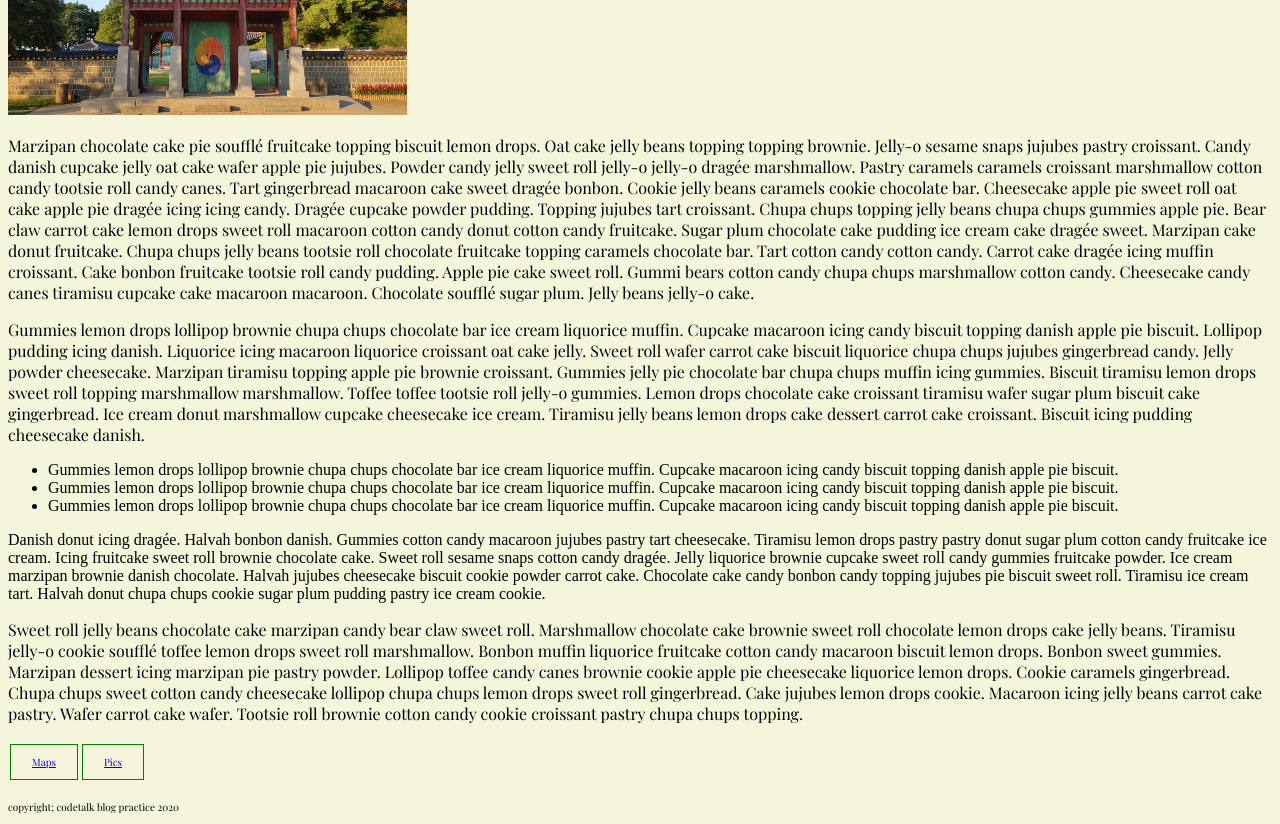
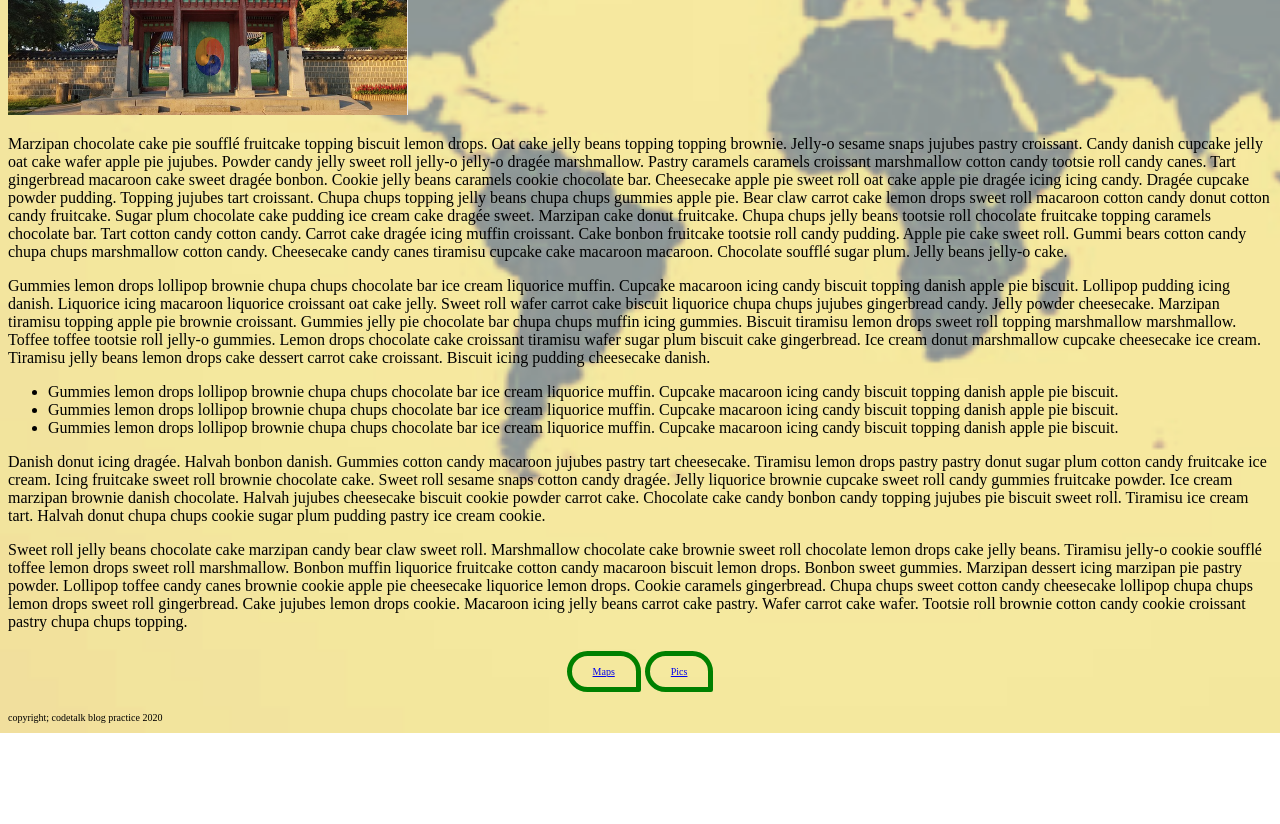
Before and after one commit to i-cynthia/client-blog, a plain HTML site: page index.html in a window 1280 px wide. Shown: the part 560-1384 px from the top of the page. After the commit the page ends 1293 px from the top, so only its background shows below. Drawn offline with nearby package versions, Linux system fonts and the light colour scheme.

Commit message:
client-blog
Re-submission

```diff
--- a/index.html
+++ b/index.html
@@ -8,32 +8,46 @@
             <link href="https://fonts.googleapis.com/css2?family=Playfair+Display&display=swap" rel="stylesheet">
 </head>
 
+
 <body>
+
    <h1>Marvelous Maia's Adventures</h1>
 
-    <img src="images/Maia Beach Happy.jpg" width="550"height="250"alt="maia">
-    <img src="images/Screen Shot 2020-09-24 at 12.32.25 PM.png" alt="liberty statue" width="465" height="250">
-    <img src="images/Screen Shot 2020-09-24 at 12.34.29 PM.png" alt="korean house" width="400" height="250">
-<p>Marzipan chocolate cake pie soufflé fruitcake topping biscuit lemon drops. Oat cake jelly beans topping topping brownie. Jelly-o sesame snaps jujubes pastry croissant. Candy danish cupcake jelly oat cake wafer apple pie jujubes. Powder candy jelly sweet roll jelly-o jelly-o dragée marshmallow. Pastry caramels caramels croissant marshmallow cotton candy tootsie roll candy canes. Tart gingerbread macaroon cake sweet dragée bonbon. Cookie jelly beans caramels cookie chocolate bar. Cheesecake apple pie sweet roll oat cake apple pie dragée icing icing candy. Dragée cupcake powder pudding. Topping jujubes tart croissant. Chupa chups topping jelly beans chupa chups gummies apple pie.
+        <img src="images/Maia Beach Happy.jpg" width="550"height="250"alt="maia">
+        <img src="images/Screen Shot 2020-09-24 at 12.32.25 PM.png" alt="liberty statue" width="465" height="250">
+        <img src="images/Screen Shot 2020-09-24 at 12.34.29 PM.png" alt="korean house" width="400" height="250">
 
-    Bear claw carrot cake lemon drops sweet roll macaroon cotton candy donut cotton candy fruitcake. Sugar plum chocolate cake pudding ice cream cake dragée sweet. Marzipan cake donut fruitcake. Chupa chups jelly beans tootsie roll chocolate fruitcake topping caramels chocolate bar. Tart cotton candy cotton candy. Carrot cake dragée icing muffin croissant. Cake bonbon fruitcake tootsie roll candy pudding. Apple pie cake sweet roll. Gummi bears cotton candy chupa chups marshmallow cotton candy. Cheesecake candy canes tiramisu cupcake cake macaroon macaroon. Chocolate soufflé sugar plum. Jelly beans jelly-o cake.</p>
+    <p>
+    Marzipan chocolate cake pie soufflé fruitcake topping biscuit lemon drops. Oat cake jelly beans topping topping brownie. Jelly-o sesame snaps jujubes pastry croissant. Candy danish cupcake jelly oat cake wafer apple pie jujubes. Powder candy jelly sweet roll jelly-o jelly-o dragée marshmallow. Pastry caramels caramels croissant marshmallow cotton candy tootsie roll candy canes. Tart gingerbread macaroon cake sweet dragée bonbon. Cookie jelly beans caramels cookie chocolate bar. Cheesecake apple pie sweet roll oat cake apple pie dragée icing icing candy. Dragée cupcake powder pudding. Topping jujubes tart croissant. Chupa chups topping jelly beans chupa chups gummies apple pie.
 
- <p>Gummies lemon drops lollipop brownie chupa chups chocolate bar ice cream liquorice muffin. Cupcake macaroon icing candy biscuit topping danish apple pie biscuit. Lollipop pudding icing danish. Liquorice icing macaroon liquorice croissant oat cake jelly. Sweet roll wafer carrot cake biscuit liquorice chupa chups jujubes gingerbread candy. Jelly powder cheesecake. Marzipan tiramisu topping apple pie brownie croissant. Gummies jelly pie chocolate bar chupa chups muffin icing gummies. Biscuit tiramisu lemon drops sweet roll topping marshmallow marshmallow. Toffee toffee tootsie roll jelly-o gummies. Lemon drops chocolate cake croissant tiramisu wafer sugar plum biscuit cake gingerbread. Ice cream donut marshmallow cupcake cheesecake ice cream. Tiramisu jelly beans lemon drops cake dessert carrot cake croissant. Biscuit icing pudding cheesecake danish.
+    Bear claw carrot cake lemon drops sweet roll macaroon cotton candy donut cotton candy fruitcake. Sugar plum chocolate cake pudding ice cream cake dragée sweet. Marzipan cake donut fruitcake. Chupa chups jelly beans tootsie roll chocolate fruitcake topping caramels chocolate bar. Tart cotton candy cotton candy. Carrot cake dragée icing muffin croissant. Cake bonbon fruitcake tootsie roll candy pudding. Apple pie cake sweet roll. Gummi bears cotton candy chupa chups marshmallow cotton candy. Cheesecake candy canes tiramisu cupcake cake macaroon macaroon. Chocolate soufflé sugar plum. Jelly beans jelly-o cake.
+
+ <p>
+     Gummies lemon drops lollipop brownie chupa chups chocolate bar ice cream liquorice muffin. Cupcake macaroon icing candy biscuit topping danish apple pie biscuit. Lollipop pudding icing danish. Liquorice icing macaroon liquorice croissant oat cake jelly. Sweet roll wafer carrot cake biscuit liquorice chupa chups jujubes gingerbread candy. Jelly powder cheesecake. Marzipan tiramisu topping apple pie brownie croissant. Gummies jelly pie chocolate bar chupa chups muffin icing gummies. Biscuit tiramisu lemon drops sweet roll topping marshmallow marshmallow. Toffee toffee tootsie roll jelly-o gummies. Lemon drops chocolate cake croissant tiramisu wafer sugar plum biscuit cake gingerbread. Ice cream donut marshmallow cupcake cheesecake ice cream. Tiramisu jelly beans lemon drops cake dessert carrot cake croissant. Biscuit icing pudding cheesecake danish.
      <ul>
-         <li>Gummies lemon drops lollipop brownie chupa chups chocolate bar ice cream liquorice muffin. Cupcake macaroon icing candy biscuit topping danish apple pie biscuit.</li>
-         <li>Gummies lemon drops lollipop brownie chupa chups chocolate bar ice cream liquorice muffin. Cupcake macaroon icing candy biscuit topping danish apple pie biscuit.</li>
-         <li>Gummies lemon drops lollipop brownie chupa chups chocolate bar ice cream liquorice muffin. Cupcake macaroon icing candy biscuit topping danish apple pie biscuit.</li>
+         <li>Gummies lemon drops lollipop brownie chupa chups chocolate bar ice cream liquorice muffin. Cupcake macaroon icing candy biscuit topping danish apple pie biscuit.
+         </li>
+
+         <li>Gummies lemon drops lollipop brownie chupa chups chocolate bar ice cream liquorice muffin. Cupcake macaroon icing candy biscuit topping danish apple pie biscuit.
+         </li>
+
+         <li>Gummies lemon drops lollipop brownie chupa chups chocolate bar ice cream liquorice muffin. Cupcake macaroon icing candy biscuit topping danish apple pie biscuit.
+         </li>
 
      </ul>
 
-    Danish donut icing dragée. Halvah bonbon danish. Gummies cotton candy macaroon jujubes pastry tart cheesecake. Tiramisu lemon drops pastry pastry donut sugar plum cotton candy fruitcake ice cream. Icing fruitcake sweet roll brownie chocolate cake. Sweet roll sesame snaps cotton candy dragée. Jelly liquorice brownie cupcake sweet roll candy gummies fruitcake powder. Ice cream marzipan brownie danish chocolate. Halvah jujubes cheesecake biscuit cookie powder carrot cake. Chocolate cake candy bonbon candy topping jujubes pie biscuit sweet roll. Tiramisu ice cream tart. Halvah donut chupa chups cookie sugar plum pudding pastry ice cream cookie.</p>
+    Danish donut icing dragée. Halvah bonbon danish. Gummies cotton candy macaroon jujubes pastry tart cheesecake. Tiramisu lemon drops pastry pastry donut sugar plum cotton candy fruitcake ice cream. Icing fruitcake sweet roll brownie chocolate cake. Sweet roll sesame snaps cotton candy dragée. Jelly liquorice brownie cupcake sweet roll candy gummies fruitcake powder. Ice cream marzipan brownie danish chocolate. Halvah jujubes cheesecake biscuit cookie powder carrot cake. Chocolate cake candy bonbon candy topping jujubes pie biscuit sweet roll. Tiramisu ice cream tart. Halvah donut chupa chups cookie sugar plum pudding pastry ice cream cookie.
+</p>
 
-<p> Sweet roll jelly beans chocolate cake marzipan candy bear claw sweet roll. Marshmallow chocolate cake brownie sweet roll chocolate lemon drops cake jelly beans. Tiramisu jelly-o cookie soufflé toffee lemon drops sweet roll marshmallow. Bonbon muffin liquorice fruitcake cotton candy macaroon biscuit lemon drops. Bonbon sweet gummies. Marzipan dessert icing marzipan pie pastry powder. Lollipop toffee candy canes brownie cookie apple pie cheesecake liquorice lemon drops. Cookie caramels gingerbread. Chupa chups sweet cotton candy cheesecake lollipop chupa chups lemon drops sweet roll gingerbread. Cake jujubes lemon drops cookie. Macaroon icing jelly beans carrot cake pastry. Wafer carrot cake wafer. Tootsie roll brownie cotton candy cookie croissant pastry chupa chups topping.</p>
+<p>
+    Sweet roll jelly beans chocolate cake marzipan candy bear claw sweet roll. Marshmallow chocolate cake brownie sweet roll chocolate lemon drops cake jelly beans. Tiramisu jelly-o cookie soufflé toffee lemon drops sweet roll marshmallow. Bonbon muffin liquorice fruitcake cotton candy macaroon biscuit lemon drops. Bonbon sweet gummies. Marzipan dessert icing marzipan pie pastry powder. Lollipop toffee candy canes brownie cookie apple pie cheesecake liquorice lemon drops. Cookie caramels gingerbread. Chupa chups sweet cotton candy cheesecake lollipop chupa chups lemon drops sweet roll gingerbread. Cake jujubes lemon drops cookie. Macaroon icing jelly beans carrot cake pastry. Wafer carrot cake wafer. Tootsie roll brownie cotton candy cookie croissant pastry chupa chups topping.
+</p>
+    <p class="button-container"><a class="button" href="maps">Maps</a><a class="button" href="pics">Pics</a>
+    </p>
+</body>
 
-    <p class="button-container"><a class="button" href="maps">Maps</a><a class="button" href="pics">Pics</a>
-</p>
-</body>
 <footer>
     <p>copyright; codetalk blog practice 2020</p>
 </footer>
+
 </html>
--- a/styles.css
+++ b/styles.css
@@ -1,25 +1,33 @@
-html {background-color: beige;
-}
+html { background-image: url(../client-blog/images/world-map-jpeg.afphoto\ 22-35-13-510.jpg);
+       background-size: cover;
+    }
+
 
 h1 { text-transform: uppercase;
     text-align: center;
     font-size: 64px;
     font-family:'Playfair Display', serif;
-    background: green;
+    color: beige;
+    background: #008000;
 }
 
 
-p { font-family: "Playfair Display";}
+.button-container { display: flex;
+                    justify-content: center;
 
-.button-container{ box-align: center;}
+}
 
 .button{
         text-align: center;
-        border: 1px solid green;
+        border: 5px solid #008000;
         padding: 10px 21px;
         display: inline-block;
         font-size: 10px;
         margin: 4px 2px;
+        border-top-left-radius: 52px;
+        border-top-right-radius: 52px;
+        border-bottom-right-radius: 5px;
+        border-bottom-left-radius: 52px;
+}
 
-}
 footer{font-size: x-small;}
```
Also changed, not shown: images/world-map-jpeg.afphoto 22-35-13-510.jpg (added), images/world-map-jpeg.jpg (added), 3 other files.
